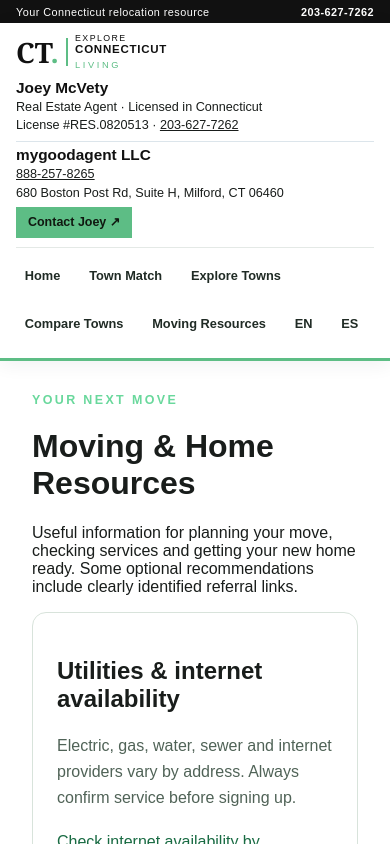
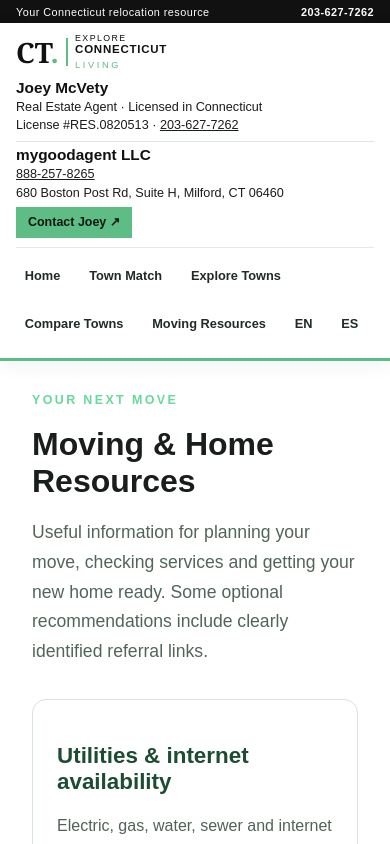
Before and after one commit to joeysellsct/Explore-Connecticut-Living, a Next.js app: page /en/moving-resources in a window 390 px wide. Shown: the top 844 px of the page. Built offline with nearby package versions, Linux system fonts and the light colour scheme; no server answers.

Commit message:
Style dedicated affiliate resources page with understated cards and mobile layout

```diff
--- a/app/globals.css
+++ b/app/globals.css
@@ -197,3 +197,6 @@
 
 /* Connecticut town comparison */
 .compare-page{max-width:1260px;margin:0 auto;padding:3rem clamp(1rem,4vw,3rem) 5rem}.compare-tool h1{font-size:clamp(2rem,4vw,3.3rem);margin:0 0 1rem}.compare-tool>p{max-width:850px;line-height:1.7;color:#526559}.compare-value{margin:1.5rem 0}.compare-value label,.compare-column label{display:flex;flex-direction:column;gap:.45rem;font-weight:650}.compare-value input,.compare-column input,.compare-column select{width:100%;padding:.75rem;border:1px solid #bdcfc1;border-radius:9px;background:white;color:#183f2a}.compare-value input{max-width:290px}.compare-columns{display:grid;grid-template-columns:repeat(3,minmax(0,1fr));gap:1rem}.compare-column{border:1px solid #d4e1d7;border-radius:15px;background:#fff;padding:1.5rem;min-width:0}.compare-column h2{margin:1.3rem 0 .5rem;font-size:1.65rem}.compare-column p{color:#526559;line-height:1.55}.compare-column .compare-tax{font-size:1.25rem;font-weight:750;color:#205d3d;background:#edf5ee;padding:.9rem;border-radius:8px}.compare-links{display:flex;flex-direction:column;gap:.75rem;margin-top:1.3rem}.compare-links a{color:#176a43;text-decoration:underline;text-underline-offset:3px}.compare-tool .compare-caveat{margin-top:1.5rem;font-size:.85rem}@media(max-width:850px){.compare-columns{grid-template-columns:1fr}.compare-column{padding:1.2rem}}
+
+/* Dedicated moving and home resources hub */
+.moving-hub h1{font-size:clamp(2rem,4vw,3.4rem);margin:.7rem 0 1rem}.moving-hub-lead{max-width:830px;line-height:1.7;font-size:1.1rem;color:#526559;margin-bottom:2rem}.moving-hub .moving-resource-card h2{font-size:1.4rem;color:#1c4d33}.moving-hub .moving-resource-card a{margin-right:1rem}.moving-hub-partners{margin-top:3rem}.moving-hub-partners h2{font-size:clamp(1.6rem,3vw,2.3rem);margin:.7rem 0}.moving-hub-partners>p{max-width:830px;line-height:1.6}.moving-hub-partner-grid{display:grid;grid-template-columns:repeat(2,minmax(0,1fr));gap:1.2rem;margin:1.5rem 0}.moving-hub-partner{border:1px solid #d6e3d9;border-radius:14px;padding:1.5rem;background:#fff;display:flex;flex-direction:column;align-items:flex-start;gap:.7rem}.moving-hub-category{font-size:.73rem;letter-spacing:.12em;font-weight:800;color:#417151}.moving-hub-partner h3{margin:0;font-size:1.45rem;color:#1b4932}.moving-hub-partner p{margin:0;color:#53685b;line-height:1.6;flex:1}.moving-hub-partner a{display:inline-block;padding:.7rem 1.1rem;border-radius:8px;background:#1d6040;color:#fff;text-decoration:none;font-weight:700}.moving-hub-partner small{font-size:.8rem;color:#586c5e}.moving-hub-footer{margin-top:2.5rem;color:#526559}@media(max-width:760px){.moving-hub-partner-grid{grid-template-columns:1fr}}
```
